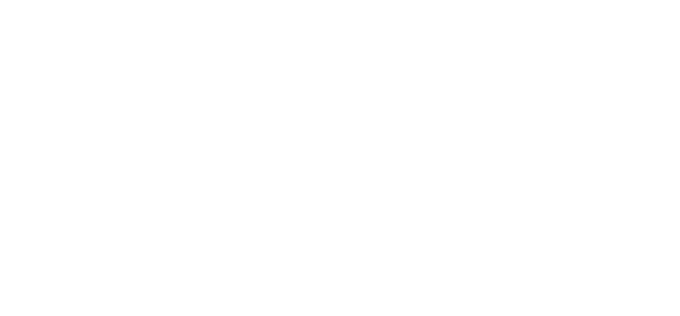
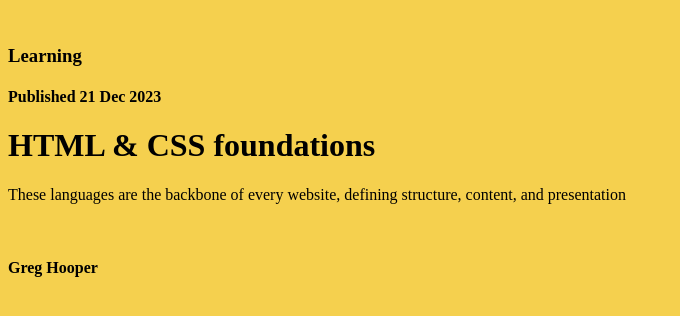
Before and after one commit to dudlves/card, a plain HTML site: page src/views/index.html in a window 1280 px wide. Shown: the whole page, without its empty margins (0-680 px from the left). Drawn offline with Linux system fonts and the light colour scheme.

Commit message:
Adicionado HTML e CSS

```diff
--- /dev/null
+++ b/src/public/styles.css
@@ -0,0 +1,3 @@
+body{
+    background: #f5d04e ;
+}
--- a/src/views/index.html
+++ b/src/views/index.html
@@ -4,8 +4,21 @@
     <meta charset="UTF-8">
     <meta name="viewport" content="width=device-width, initial-scale=1.0">
     <title>Card</title>
+    <link rel="stylesheet" href="../public/styles.css">
 </head>
-<body>
-
-</body>
+    <body>
+        <div id="Card">
+            <img src="" alt="">
+            <div id="information">
+                <h3>Learning</h3>
+                <h4>Published 21 Dec 2023</h4>
+                <h1>HTML & CSS foundations</h1>
+                <p>These languages are the backbone of every website, defining structure, content, and presentation</p>
+            </div>
+            <div id="people">
+                <img src="" alt="">
+                <h4>Greg Hooper</h4>
+            </div>
+        </div>
+    </body>
 </html>
```
